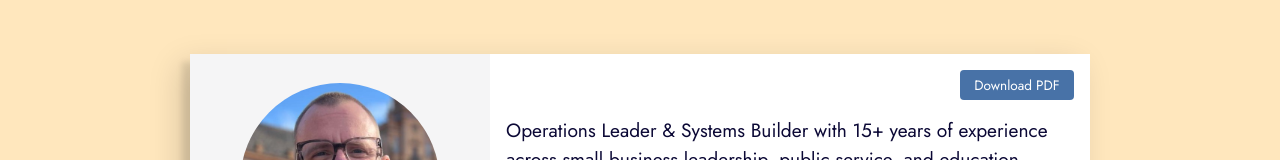
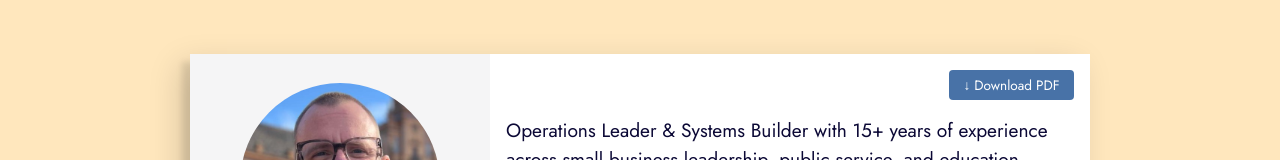
Before and after one commit to housemouse62/thought-windows, a React (Vite) app: page / in a window 1280 px wide. Both pictures are taken after a click on the link "CV". Shown: the part 376-536 px from the top of the page. Built offline with nearby package versions, Linux system fonts and the light colour scheme; a web font is replaced by a local one.

Commit message:
add arrow icon to download link

```diff
--- a/src/components/CVSection.jsx
+++ b/src/components/CVSection.jsx
@@ -53,7 +53,7 @@ export default function CVSection() {
 
         <div className="cv-main">
           <a href="/ryan-skeels-cv.pdf" download className="cv-download">
-            Download PDF
+            ↓ Download PDF
           </a>
           <section aria-labelledby="summary-heading">
             <h3 id="summary-heading" className="visually-hidden">
```
